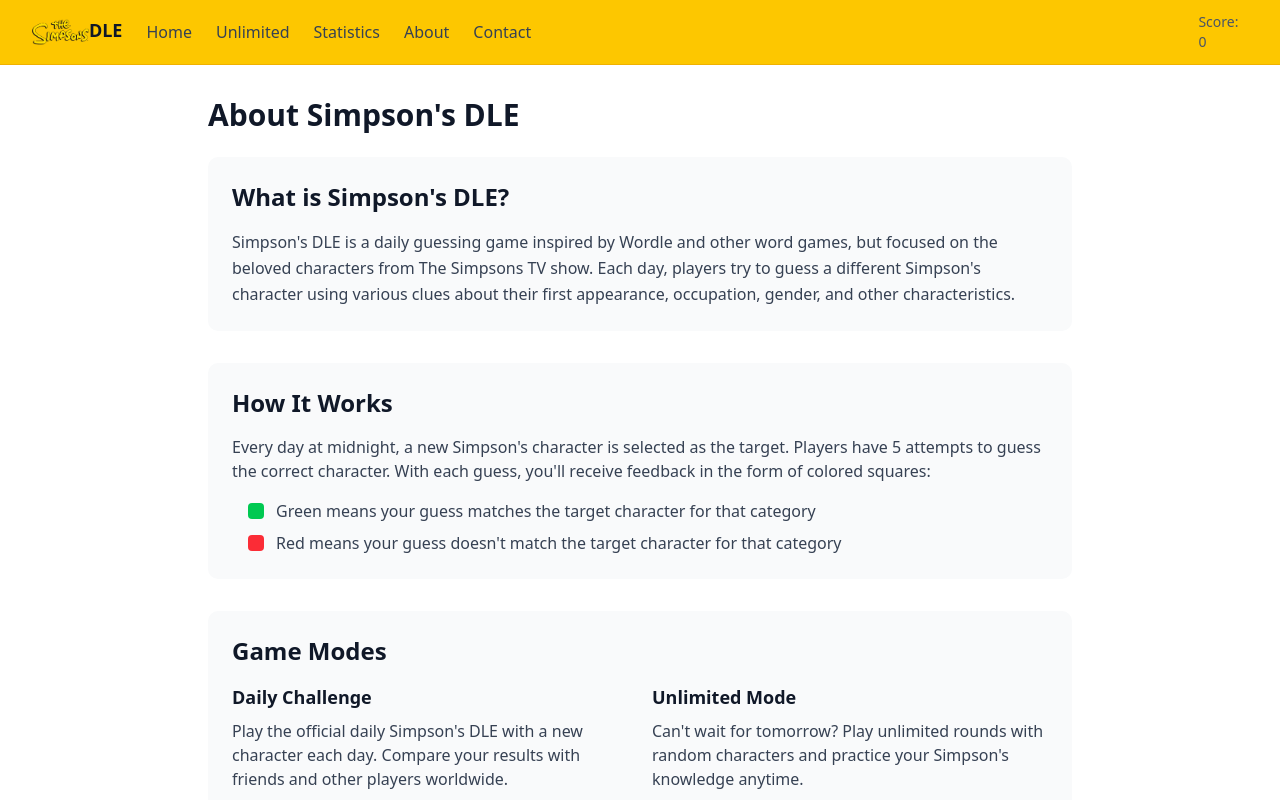
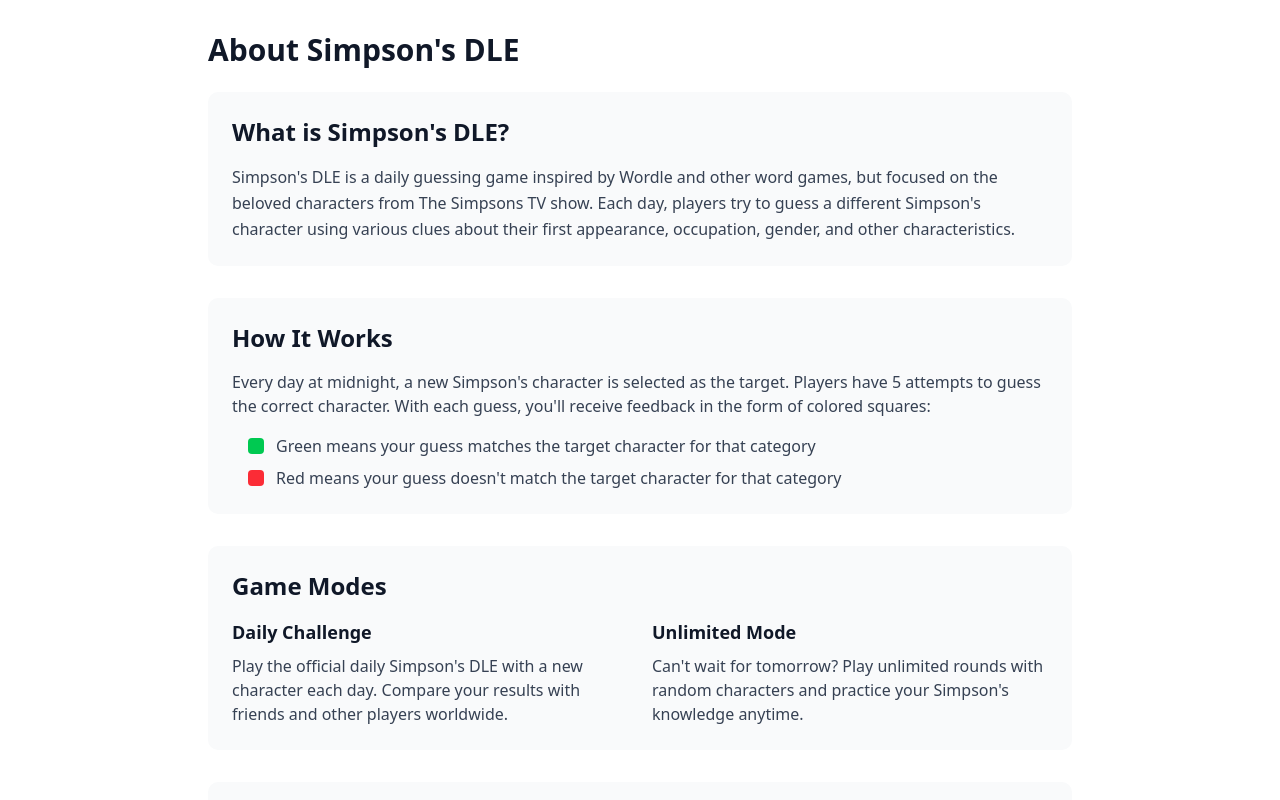
Before and after one commit to shawnmcmahon/simpsons-dle, a Next.js app: page /about in a window 1280 px wide. Shown: the top 800 px of the page. Built offline with nearby package versions, Linux system fonts and the light colour scheme.

Commit message:
Fix turbopack errors

```diff
--- a/package.json
+++ b/package.json
@@ -3,7 +3,7 @@
   "version": "0.1.0",
   "private": true,
   "scripts": {
-    "dev": "next dev --turbopack",
+    "dev": "next dev",
     "build": "next build",
     "start": "next start",
     "lint": "next lint"
--- a/src/app/layout.tsx
+++ b/src/app/layout.tsx
@@ -1,7 +1,6 @@
 import type { Metadata } from "next";
 import { Geist, Geist_Mono } from "next/font/google";
 import "./globals.css";
-import Header from "@/components/Header";
 
 const geistSans = Geist({
   variable: "--font-geist-sans",
@@ -28,7 +27,6 @@ export default function RootLayout({
       <body
         className={`${geistSans.variable} ${geistMono.variable} antialiased`}
       >
-        <Header />
         {children}
       </body>
     </html>
--- a/src/components/Header.tsx
+++ /dev/null
@@ -1,96 +0,0 @@
-'use client'
-
-import Image from 'next/image'
-import Link from 'next/link'
-import { useState } from 'react'
-
-export default function Header() {
-  const [isMenuOpen, setIsMenuOpen] = useState(false)
-
-  return (
-    <header className="bg-yellow-400 border-b border-yellow-500 shadow-sm">
-      <div className="px-4 sm:px-6 lg:px-8">
-        <div className="flex items-center h-16">
-          {/* Logo, Brand, and Desktop Navigation - All on same line */}
-          <nav className="flex relative items-center justify-between w-full">
-            <div className="flex relative container">
-                <Image
-                  src="/images/the_simpsons.png"
-                  alt="The Simpsons"
-                  width={120}
-                  height={40}
-                  className="h-8 w-auto"
-                  priority
-                />
-              <span className="text-lg font-bold text-gray-900">DLE</span>
-                  <div className="lg:flex flex flex-grow items-center hidden ml-6">
-                   <nav className="flex items-center space-x-6">
-                     <Link href="/" className="font-medium text-gray-700 hover:text-gray-900 transition-colors">
-                       Home
-                     </Link>
-                     <Link href="/unlimited" className="font-medium text-gray-700 hover:text-gray-900 transition-colors">
-                       Unlimited
-                     </Link>
-                     <Link href="/statistics" className="font-medium text-gray-700 hover:text-gray-900 transition-colors">
-                       Statistics
-                     </Link>
-                     <Link href="/about" className="font-medium text-gray-700 hover:text-gray-900 transition-colors">
-                       About
-                     </Link>
-                     <Link href="/contacts" className="font-medium text-gray-700 hover:text-gray-900 transition-colors">
-                       Contact
-                     </Link>
-                   </nav>
-                 </div>
-              </div>
-
-
-            {/* Score Display (like Tradle's cart total) */}
-            <div className="hidden md:flex items-center">
-              <span className="text-sm text-gray-600">Score: 0</span>
-            </div>
-          </nav>
-
-          {/* Mobile menu button */}
-          <div className="md:hidden lg:hidden">
-            <button
-              onClick={() => setIsMenuOpen(!isMenuOpen)}
-              className="text-gray-700 hover:text-gray-900 focus:outline-none focus:text-gray-900"
-              aria-label="Open main menu"
-            >
-              <svg className="h-6 w-6" fill="none" viewBox="0 0 24 24" stroke="currentColor">
-                <path strokeLinecap="round" strokeLinejoin="round" strokeWidth={2} d="M4 6h16M4 12h16M4 18h16" />
-              </svg>
-            </button>
-          </div>
-        </div>
-
-        {/* Mobile Navigation Menu */}
-        {isMenuOpen && (
-          <div className="md:hidden">
-            <div className="px-2 pt-2 pb-3 space-y-1 bg-white border-t border-gray-200">
-              <Link href="/" className="block px-3 py-2 text-gray-700 hover:text-gray-900 font-medium">
-                Home
-              </Link>
-              <Link href="/unlimited" className="block px-3 py-2 text-gray-700 hover:text-gray-900 font-medium">
-                Unlimited
-              </Link>
-              <Link href="/statistics" className="block px-3 py-2 text-gray-700 hover:text-gray-900 font-medium">
-                Statistics
-              </Link>
-              <Link href="/about" className="block px-3 py-2 text-gray-700 hover:text-gray-900 font-medium">
-                About
-              </Link>
-              <Link href="/contacts" className="block px-3 py-2 text-gray-700 hover:text-gray-900 font-medium">
-                Contacts
-              </Link>
-              <div className="px-3 py-2 text-sm text-gray-600">
-                Score: 0
-              </div>
-            </div>
-          </div>
-        )}
-      </div>
-    </header>
-  )
-}
```
Also changed, not shown: src/components/SimpsonsDLE.tsx (+25 -25 lines).
